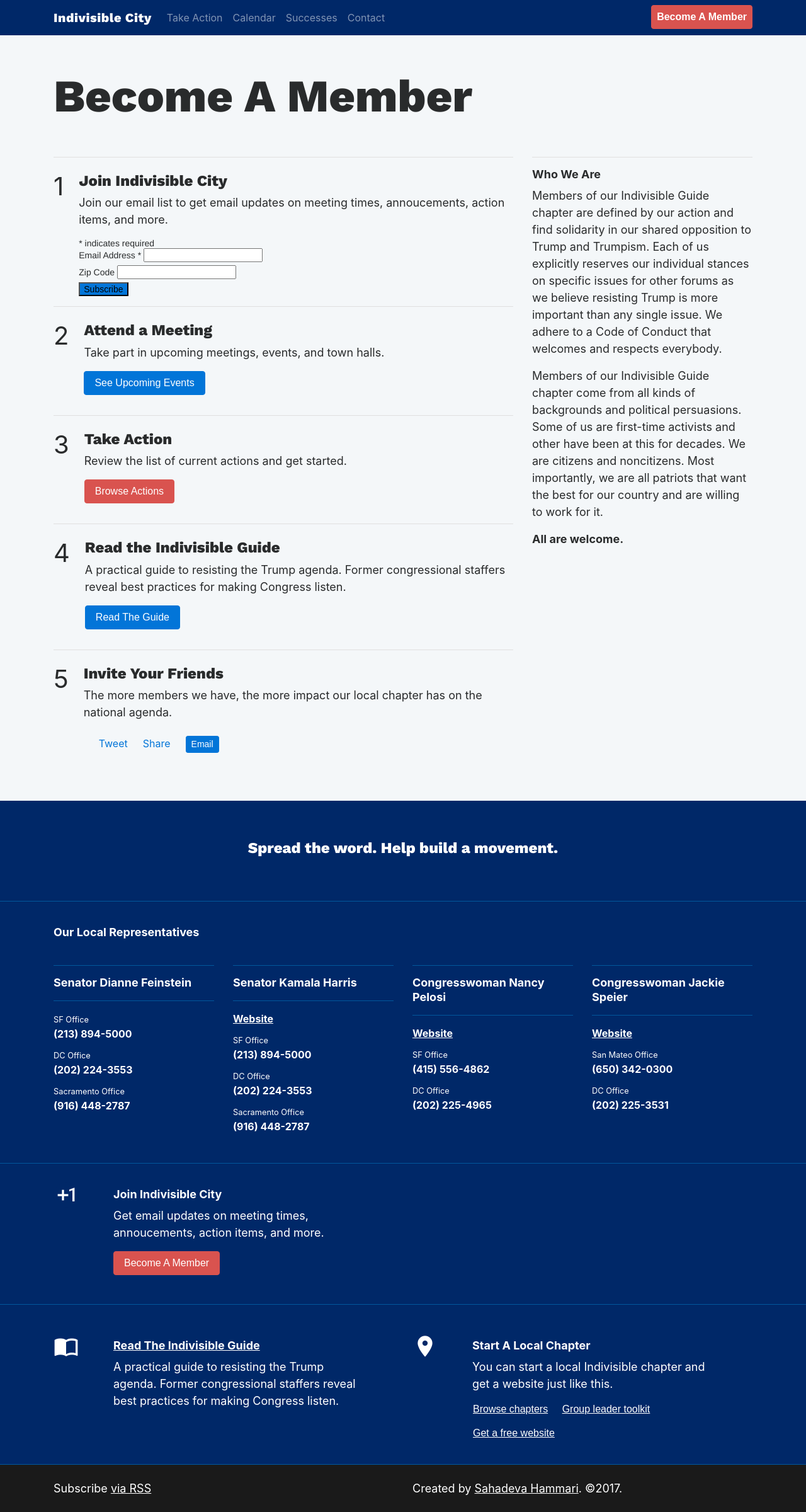
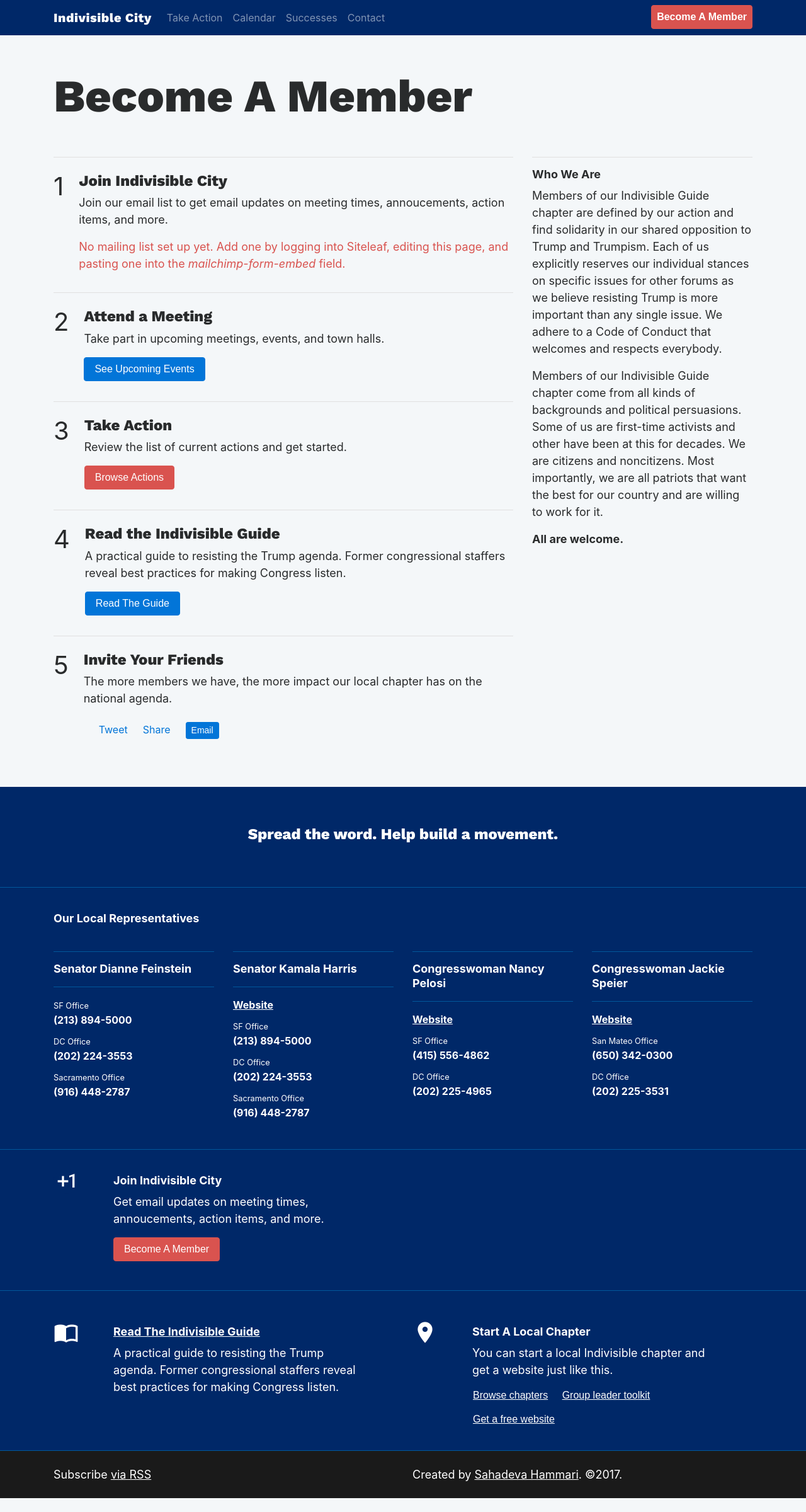
Before and after one commit to IndivisibleTemplate/BasicTemplate, a Jekyll site: the page built from become-a-member.markdown, in a window 1280 px wide. Shown: the whole page at 63% size. Built offline with Jekyll 4.4.1, drawn with Linux system fonts in a browser that asks for light colours; nearby versions of some CDN libraries; comment, search, counter and statistics services are not loaded; after the commit the page ends 2378 px from its top, so only the background shows below that; some of the changed lines change nothing that is shown.

Commit message:
remove test embed code

```diff
--- a/become-a-member.markdown
+++ b/become-a-member.markdown
@@ -2,31 +2,7 @@
 title: Become A Member
 date: 2017-02-17 03:58:00 Z
 position: 5
-mailchimp-form-embed: "<!-- Begin MailChimp Signup Form -->\n<link href=\"//cdn-images.mailchimp.com/embedcode/classic-10_7.css\"
-  rel=\"stylesheet\" type=\"text/css\">\n<style type=\"text/css\">\n\t#mc_embed_signup{background:#fff;
-  clear:left; font:14px Helvetica,Arial,sans-serif; }\n\t/* Add your own MailChimp
-  form style overrides in your site stylesheet or in this style block.\n\t   We recommend
-  moving this block and the preceding CSS link to the HEAD of your HTML file. */\n</style>\n<div
-  id=\"mc_embed_signup\">\n<form action=\"//sahadeva.us15.list-manage.com/subscribe/post?u=4d9901e9229b1612550cf08c5&amp;id=911e179b1d\"
-  method=\"post\" id=\"mc-embedded-subscribe-form\" name=\"mc-embedded-subscribe-form\"
-  class=\"validate\" target=\"_blank\" novalidate>\n    <div id=\"mc_embed_signup_scroll\">\n\t\n<div
-  class=\"indicates-required\"><span class=\"asterisk\">*</span> indicates required</div>\n<div
-  class=\"mc-field-group\">\n\t<label for=\"mce-EMAIL\">Email Address  <span class=\"asterisk\">*</span>\n</label>\n\t<input
-  type=\"email\" value=\"\" name=\"EMAIL\" class=\"required email\" id=\"mce-EMAIL\">\n</div>\n<div
-  class=\"mc-field-group size1of2\">\n\t<label for=\"mce-MMERGE1\">Zip Code </label>\n\t<input
-  type=\"number\" name=\"MMERGE1\" class=\"\" value=\"\" id=\"mce-MMERGE1\">\n</div>\n\t<div
-  id=\"mce-responses\" class=\"clear\">\n\t\t<div class=\"response\" id=\"mce-error-response\"
-  style=\"display:none\"></div>\n\t\t<div class=\"response\" id=\"mce-success-response\"
-  style=\"display:none\"></div>\n\t</div>    <!-- real people should not fill this
-  in and expect good things - do not remove this or risk form bot signups-->\n    <div
-  style=\"position: absolute; left: -5000px;\" aria-hidden=\"true\"><input type=\"text\"
-  name=\"b_4d9901e9229b1612550cf08c5_911e179b1d\" tabindex=\"-1\" value=\"\"></div>\n
-  \   <div class=\"clear\"><input type=\"submit\" value=\"Subscribe\" name=\"subscribe\"
-  id=\"mc-embedded-subscribe\" class=\"button\"></div>\n    </div>\n</form>\n</div>\n<script
-  type='text/javascript' src='//s3.amazonaws.com/downloads.mailchimp.com/js/mc-validate.js'></script><script
-  type='text/javascript'>(function($) {window.fnames = new Array(); window.ftypes
-  = new Array();fnames[0]='EMAIL';ftypes[0]='email';fnames[1]='MMERGE1';ftypes[1]='number';}(jQuery));var
-  $mcj = jQuery.noConflict(true);</script>\n<!--End mc_embed_signup-->"
+mailchimp-form-embed:
 layout: becomeAMember
 ---
 
```
Also changed, not shown: 2 other files.
